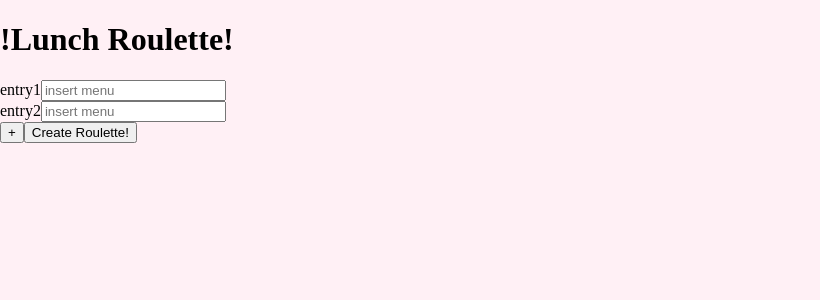
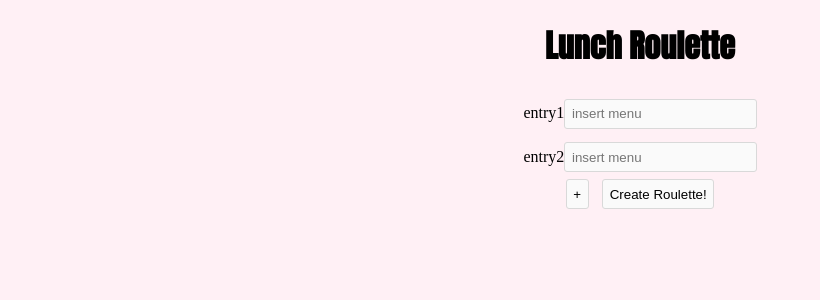
Before and after one commit to jaimebaik/lunch-roulette, a React app: page / in a window 1280 px wide. Shown: the top 300 px of the page, without its empty margins (0-820 px from the left). Built offline with nearby package versions, Linux system fonts and the light colour scheme.

Commit message:
some changes and readme

```diff
--- a/client/components/RouletteCreator.jsx
+++ b/client/components/RouletteCreator.jsx
@@ -34,22 +34,8 @@ import RouletteContainer from './RouletteContainer.jsx';
 
 function Input(props) {
   const [entries, setEntries] = useState([]);
-
-  // const [text0, setText0] = useState('');
-  // const [text1, setText1] = useState('');
-  // const [text2, setText2] = useState(null);
-  // const [text3, setText3] = useState(null);
-  // const [text4, setText4] = useState(null);
-  // const [text5, setText5] = useState(null);
-  // const [text6, setText6] = useState(null);
-  // const [text7, setText7] = useState(null);
-  // const [text8, setText8] = useState(null);
-  // const [text9, setText9] = useState(null);
   const [text, setText] = useState([]);
-
   const [choices, setChoices] = useState([]);
-  // const [container, setContainer] = useState();
-
   const [loading, setLoading] = useState();
 
   function setEmptyString(){
@@ -57,17 +43,15 @@ function Input(props) {
     newText.forEach(el => {
       el = '';
     });
-    // let newText = ['', '', '', '', '', '', '', '', '', ''];
+
     setText(newText);
   }
 
   useEffect(setEmptyString,[]);
 
-  // function updateText(index){
-
-  // }
   function addEntry() {
     const newEntries = [...entries];
+    console.log('new Entries 1st', newEntries)
     if(newEntries.length < 8){
       const index = newEntries.length+2;
       newEntries.push(
@@ -79,11 +63,11 @@ function Input(props) {
           placeholder='insert menu'
           onChange={(e) => {
             const newText = [...text];
+            console.log('text', text)
             newText[index] = '';
             newText[index] += e.target.value;
+            console.log('newTxt', newText)
             setText(newText);
-            // console.log(newText);
-            // console.log(text0);
           }}
         ></input>
       </div>
@@ -93,27 +77,13 @@ function Input(props) {
   }
 
   function emptyTextBox() {
-    // let counter = 0;
-    // while(text + `${counter}` !== ''){
-    //   setText + `${counter++}`('');
-    // }
     setText([]);
-    // setText0('');
-    // setText1('');
-    // setText2('');
-    // setText3('');
-    // setText4('');
-    // setText5('');
-    // setText6('');
-    // setText7('');
-    // setText8('');
-    // setText9('');
+    // setEntries([]);
   }
 
   function postAndGetData() {
     setLoading(true);
     const bodyObj = {
-      // text: text,
       '0': text[0],
       '1': text[1],
       '2': text[2],
@@ -125,7 +95,7 @@ function Input(props) {
       '8': text[8],
       '9': text[9],
     }
-    emptyTextBox();
+    // emptyTextBox();
     console.log('BODY: ',bodyObj);
     fetch('/', {
       method: 'POST',
@@ -172,8 +142,8 @@ function Input(props) {
               const newText = [...text];
               newText[0] = '';
               newText[0] += e.target.value;
+              console.log('text in 0', text);
               setText(newText);
-              console.log(newText);
               // setText0(e.target.value);
               // console.log(text0);
             }}
@@ -206,6 +176,7 @@ function Input(props) {
           onClick={(e) => {
             e.preventDefault();
             postAndGetData();
+            emptyTextBox();
             // const container = <RouletteContainer roulette={choices}/>;
             // setContainer(container);
           }}
--- a/client/scss/styles.css
+++ b/client/scss/styles.css
@@ -1,5 +1,35 @@
+@import url('https://fonts.googleapis.com/css2?family=Anton&display=swap');
 body {
   margin: 0;
   background-color: lavenderblush;
+  text-align: center;
   /* background-color: lightblue; */
 }
+
+h1 {
+  font-family: 'Anton', sans-serif;
+}
+
+input {
+  background-color: #fafafa;
+  border-radius: 3px;
+  border: 1px solid;
+  border-color: #d9d9d9;
+  padding: 0.5em;
+  margin-top: 0.5em;
+  margin-bottom: 0.5em;
+}
+
+button {
+  background-color: #fafafa;
+  border-radius: 3px;
+  border: 1px solid;
+  border-color: #d9d9d9;
+  padding: 0.5em;
+  margin-left: 0.5em;
+  margin-right: 0.5em;
+}
+
+.container {
+  text-align: center;
+}
--- a/index.html
+++ b/index.html
@@ -7,7 +7,7 @@
 </head>
 <body>
   <header>
-    <h1>!Lunch Roulette!</h1>
+    <h1>Lunch Roulette</h1>
   </header>
   <div id="root"></div>
 
```
Also changed, not shown: 5 other files (tests, documents, lock files or other folders).
